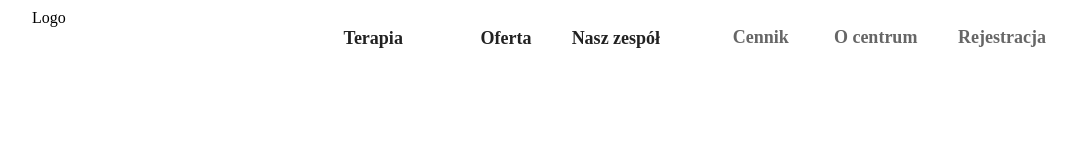
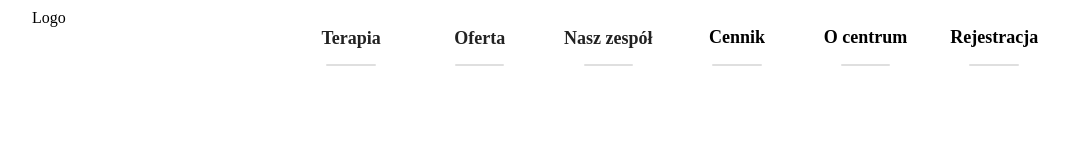
Before and after one commit to s-soroczynski/p, a website built with webpack: page src/index.html in a window 1280 px wide. Shown: the whole page, without its empty margins (96-1173 px from the left). Built offline with nearby package versions, Linux system fonts and the light colour scheme.

Commit message:
add anchor underline animation

```diff
--- a/src/styles/header.scss
+++ b/src/styles/header.scss
@@ -89,20 +89,50 @@
 
             &__item {
                 position: relative;
-                text-align: right;
+                text-align: center;
                 grid-column: span 4;
                 padding: 10px;
                 font-size: 18px;
                 margin-bottom: 0;
                 display: flex;
                 align-items: center;
-                justify-content: flex-end;
+                justify-content: center;
                 color: #222;
                 cursor: pointer;
                 transition: 0.3s;
 
+                span {
+                    display: flex;
+                    text-align: center;
+                    justify-content: center;
+                    width: 100%;
+                }
+
                 a {
                     border-bottom: none;
+                    color: #000;
+                }
+
+                & {
+                    &::before {
+                        content: "";
+                        position: absolute;
+                        width: 40%;
+                        height: 2px;
+                        bottom: 0;
+                        left: 30%;
+                        background: #dfdfdf;
+                        border-radius: 5px;
+                        transform: scaleX(1);
+                        transition: .25s linear;
+                    }
+
+                    &:hover::before,
+                    &:focus::before {
+                        left: 0;
+                        width: 100%;
+                        transform: scaleX(1);
+                    }
                 }
 
                 &-list {
@@ -142,7 +172,7 @@
                 &-nested {
                     padding-top: 15px;
                     display: none;
-                    width: 150%;
+                    width: 160%;
                     top: 5px;
                     right: -35px;
                     background: transparent;
@@ -154,8 +184,9 @@
 
                 &--desktop {
                     display: flex;
+                    justify-content: center;
                     transition: color .3s ease-in-out;
-
+                    text-align: center;
                     &:hover {
                         color: #000;
                     }
```
Also changed, not shown: src/index.html (line endings or trailing spaces).
